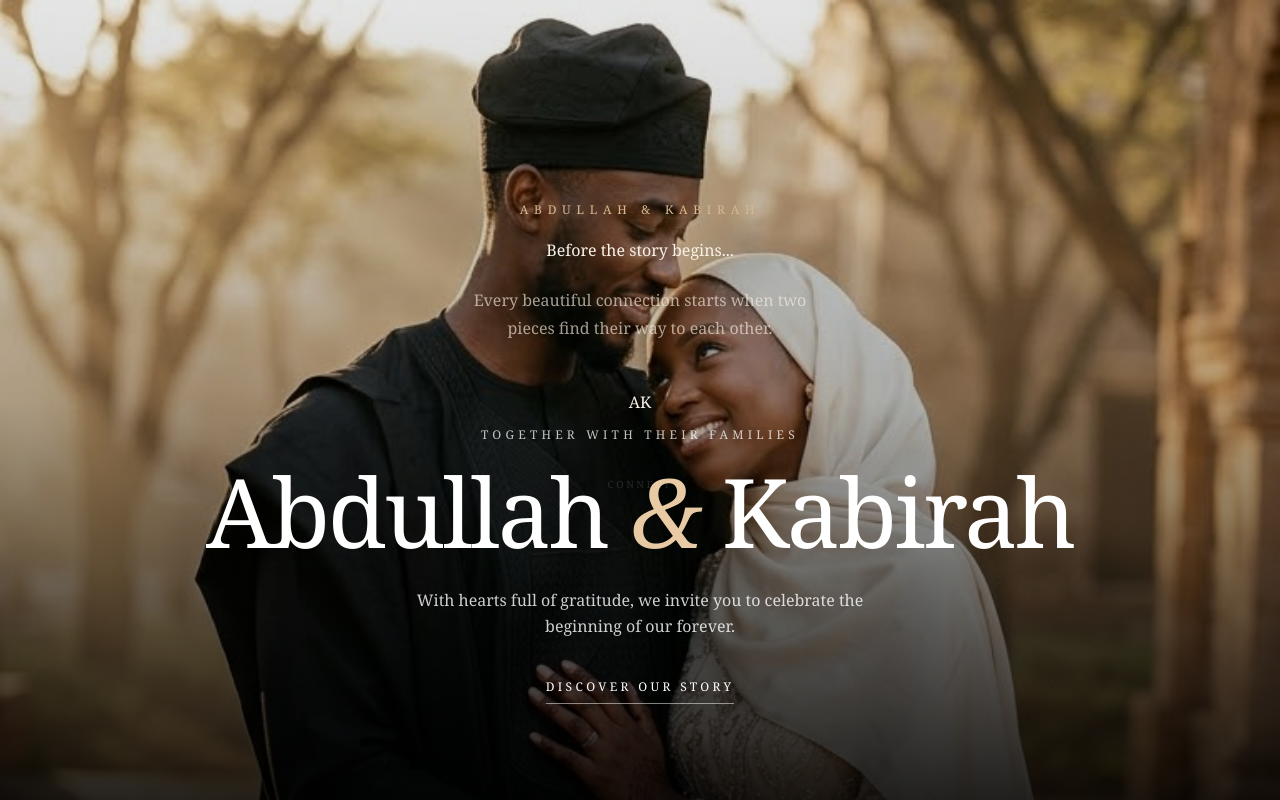
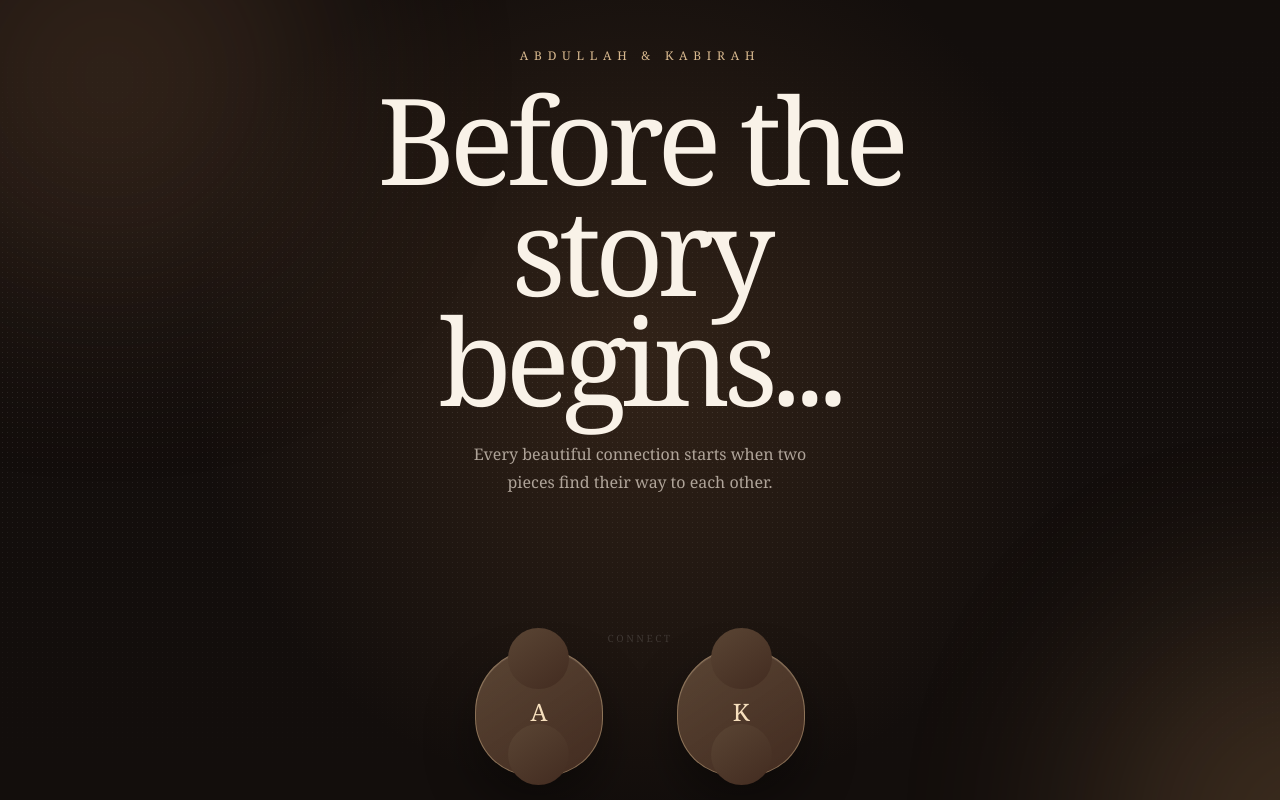
Before and after one commit to primyst/wedding-invitation, a Next.js app in the folder my-app/: page / in a window 1280 px wide. Shown: the top 800 px of the page. Built offline with nearby package versions, Linux system fonts and the light colour scheme.

Commit message:
style: create cinematic opening experience

```diff
--- a/my-app/app/globals.css
+++ b/my-app/app/globals.css
@@ -7,8 +7,14 @@
   --gold: #b68a56;
 }
 
-* { box-sizing: border-box; }
-html { scroll-behavior: smooth; }
+* {
+  box-sizing: border-box;
+}
+
+html {
+  scroll-behavior: smooth;
+}
+
 body {
   margin: 0;
   background: var(--paper);
@@ -16,4 +22,138 @@ body {
   font-family: Georgia, "Times New Roman", serif;
 }
 
-::selection { background: #d9bea0; color: #241b17; }
+button,
+a {
+  -webkit-tap-highlight-color: transparent;
+}
+
+::selection {
+  background: #d9bea0;
+  color: #241b17;
+}
+
+.intro {
+  background:
+    radial-gradient(circle at 50% 45%, rgba(121, 83, 52, 0.3), transparent 28rem),
+    #130e0c;
+}
+
+.intro-noise {
+  position: absolute;
+  inset: 0;
+  pointer-events: none;
+  opacity: 0.12;
+  background-image: radial-gradient(rgba(255, 255, 255, 0.8) 0.5px, transparent 0.7px);
+  background-size: 5px 5px;
+  mask-image: linear-gradient(to bottom, transparent, black, transparent);
+}
+
+.intro-glow {
+  position: absolute;
+  width: 24rem;
+  height: 24rem;
+  border-radius: 999px;
+  filter: blur(90px);
+  opacity: 0.22;
+  animation: drift 8s ease-in-out infinite alternate;
+}
+
+.intro-glow-one {
+  top: -10rem;
+  left: -9rem;
+  background: #9a6b4a;
+}
+
+.intro-glow-two {
+  right: -10rem;
+  bottom: -11rem;
+  background: #c99561;
+  animation-delay: -3s;
+}
+
+.intro-title {
+  font-size: clamp(3.2rem, 11vw, 7.5rem);
+  font-weight: 400;
+  line-height: 0.92;
+  letter-spacing: -0.055em;
+}
+
+.puzzle-piece {
+  position: absolute;
+  top: 50%;
+  z-index: 2;
+  display: grid;
+  width: 6.8rem;
+  height: 6.8rem;
+  place-items: center;
+  border: 1px solid rgba(216, 185, 143, 0.45);
+  border-radius: 50% 50% 45% 45%;
+  background:
+    linear-gradient(145deg, rgba(225, 184, 135, 0.26), rgba(74, 48, 35, 0.75)),
+    #2b1d17;
+  box-shadow: inset 0 1px rgba(255, 255, 255, 0.12), 0 25px 50px rgba(0, 0, 0, 0.4);
+  color: #f6dfbd;
+  cursor: grab;
+  font-size: 1.5rem;
+  touch-action: none;
+  user-select: none;
+}
+
+.puzzle-piece::before,
+.puzzle-piece::after {
+  content: "";
+  position: absolute;
+  width: 3.8rem;
+  height: 3.8rem;
+  background: inherit;
+  border-radius: 50%;
+  z-index: -1;
+}
+
+.puzzle-piece::before {
+  top: -1.3rem;
+}
+
+.puzzle-piece::after {
+  bottom: -0.65rem;
+}
+
+.puzzle-piece span {
+  position: relative;
+  z-index: 3;
+}
+
+.puzzle-piece-left {
+  left: 10%;
+  transform: translateY(-50%) rotate(-10deg);
+}
+
+.puzzle-piece-right {
+  right: 10%;
+  transform: translateY(-50%) rotate(10deg);
+}
+
+.puzzle-piece:active {
+  cursor: grabbing;
+}
+
+@keyframes drift {
+  to {
+    transform: translate3d(4rem, 3rem, 0) scale(1.15);
+  }
+}
+
+@media (min-width: 640px) {
+  .puzzle-piece {
+    width: 8rem;
+    height: 8rem;
+  }
+
+  .puzzle-piece-left {
+    left: 7%;
+  }
+
+  .puzzle-piece-right {
+    right: 7%;
+  }
+}
```
